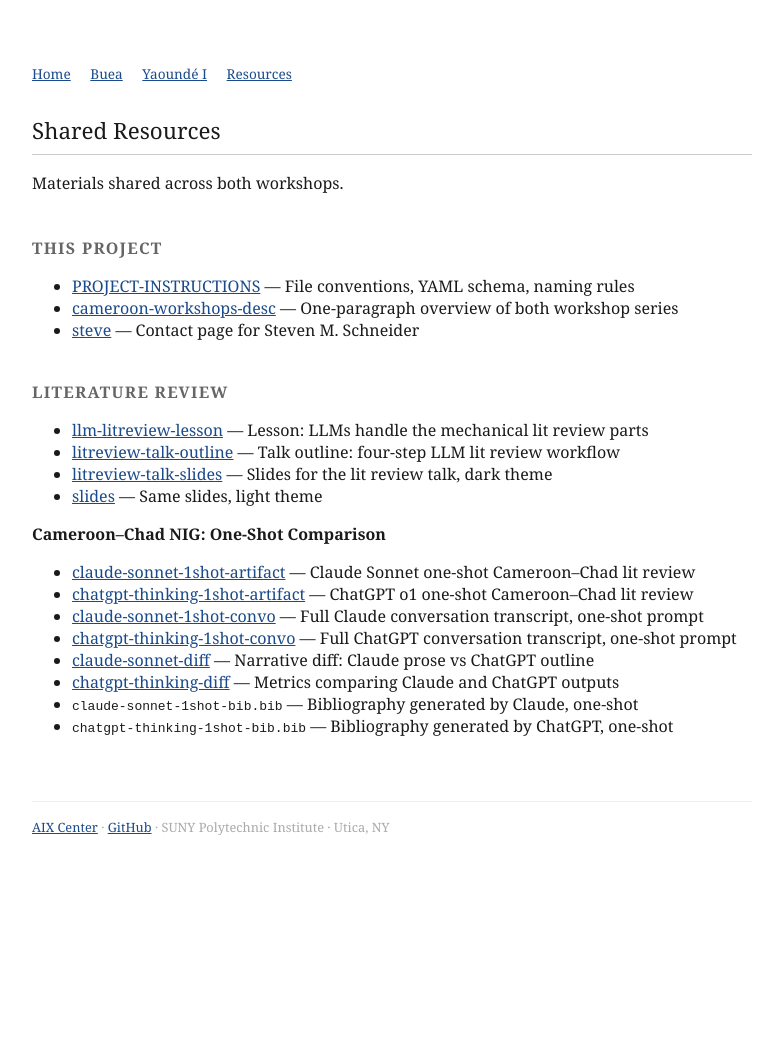
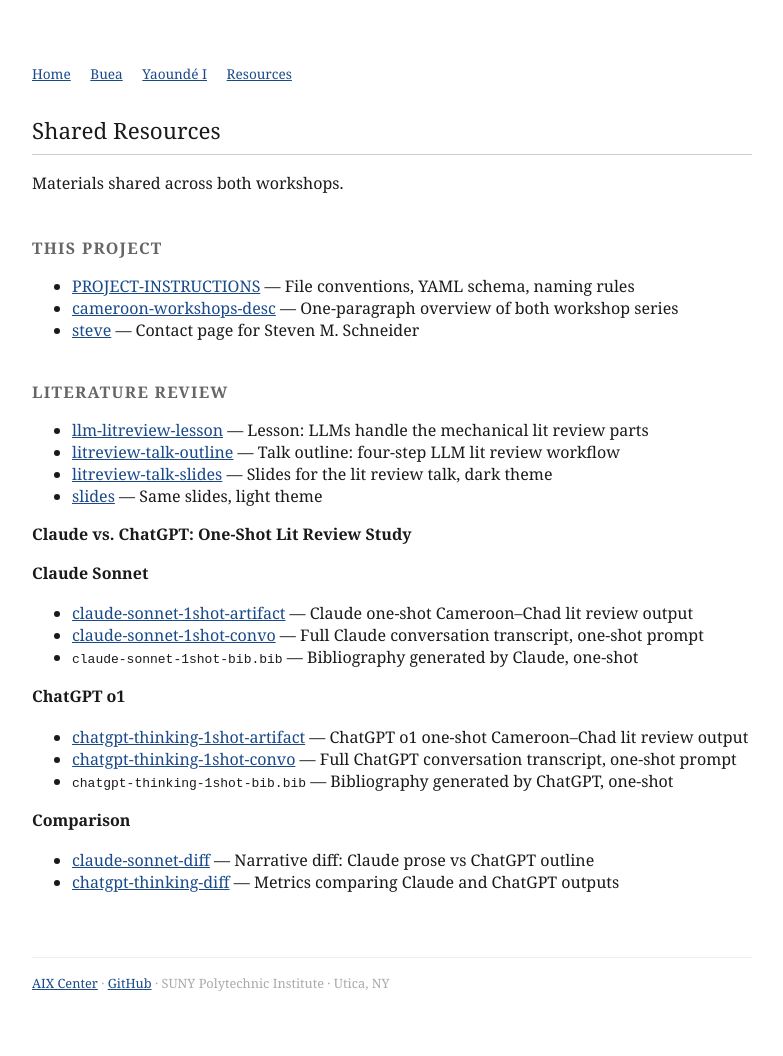
Before and after one commit to sunypolyaix/cameroon-workshops-2026, a Jekyll site: the page built from shared/index.md, in a window 1280 px wide. Shown: the whole page, without its empty margins (248-1031 px from the left). Built offline with Jekyll 4.4.1, drawn with Linux system fonts in a browser that asks for light colours; before the commit the page ends 900 px from its top, so only the background shows below that.

Commit message:
steve lit review wkshop

```diff
--- a/shared/index.md
+++ b/shared/index.md
@@ -9,24 +9,29 @@ Materials shared across both workshops.
 
 ## This Project
 
-- [PROJECT-INSTRUCTIONS](PROJECT-INSTRUCTIONS) — File conventions, YAML schema, naming rules
-- [cameroon-workshops-desc](cameroon-workshops-desc) — One-paragraph overview of both workshop series
-- [steve](steve) — Contact page for Steven M. Schneider
+- <a href="PROJECT-INSTRUCTIONS" target="_blank" rel="noopener">PROJECT-INSTRUCTIONS</a> — File conventions, YAML schema, naming rules
+- <a href="cameroon-workshops-desc" target="_blank" rel="noopener">cameroon-workshops-desc</a> — One-paragraph overview of both workshop series
+- <a href="steve" target="_blank" rel="noopener">steve</a> — Contact page for Steven M. Schneider
 
 ## Literature Review
 
-- [llm-litreview-lesson](lit-review/llm-litreview-lesson) — Lesson: LLMs handle the mechanical lit review parts
-- [litreview-talk-outline](lit-review/litreview-talk-outline) — Talk outline: four-step LLM lit review workflow
-- [litreview-talk-slides](lit-review/litreview-talk-slides.html) — Slides for the lit review talk, dark theme
-- [slides](lit-review/slides.html) — Same slides, light theme
+- <a href="lit-review/llm-litreview-lesson" target="_blank" rel="noopener">llm-litreview-lesson</a> — Lesson: LLMs handle the mechanical lit review parts
+- <a href="lit-review/litreview-talk-outline" target="_blank" rel="noopener">litreview-talk-outline</a> — Talk outline: four-step LLM lit review workflow
+- <a href="lit-review/litreview-talk-slides.html" target="_blank" rel="noopener">litreview-talk-slides</a> — Slides for the lit review talk, dark theme
+- <a href="lit-review/slides.html" target="_blank" rel="noopener">slides</a> — Same slides, light theme
 
-### Cameroon–Chad NIG: One-Shot Comparison
+### Claude vs. ChatGPT: One-Shot Lit Review Study
 
-- [claude-sonnet-1shot-artifact](lit-review/claude-sonnet-1shot-artifact) — Claude Sonnet one-shot Cameroon–Chad lit review
-- [chatgpt-thinking-1shot-artifact](lit-review/chatgpt-thinking-1shot-artifact) — ChatGPT o1 one-shot Cameroon–Chad lit review
-- [claude-sonnet-1shot-convo](lit-review/claude-sonnet-1shot-convo) — Full Claude conversation transcript, one-shot prompt
-- [chatgpt-thinking-1shot-convo](lit-review/chatgpt-thinking-1shot-convo) — Full ChatGPT conversation transcript, one-shot prompt
-- [claude-sonnet-diff](lit-review/claude-sonnet-diff) — Narrative diff: Claude prose vs ChatGPT outline
-- [chatgpt-thinking-diff](lit-review/chatgpt-thinking-diff) — Metrics comparing Claude and ChatGPT outputs
+**Claude Sonnet**
+- <a href="lit-review/claude-sonnet-1shot-artifact" target="_blank" rel="noopener">claude-sonnet-1shot-artifact</a> — Claude one-shot Cameroon–Chad lit review output
+- <a href="lit-review/claude-sonnet-1shot-convo" target="_blank" rel="noopener">claude-sonnet-1shot-convo</a> — Full Claude conversation transcript, one-shot prompt
 - `claude-sonnet-1shot-bib.bib` — Bibliography generated by Claude, one-shot
+
+**ChatGPT o1**
+- <a href="lit-review/chatgpt-thinking-1shot-artifact" target="_blank" rel="noopener">chatgpt-thinking-1shot-artifact</a> — ChatGPT o1 one-shot Cameroon–Chad lit review output
+- <a href="lit-review/chatgpt-thinking-1shot-convo" target="_blank" rel="noopener">chatgpt-thinking-1shot-convo</a> — Full ChatGPT conversation transcript, one-shot prompt
 - `chatgpt-thinking-1shot-bib.bib` — Bibliography generated by ChatGPT, one-shot
+
+**Comparison**
+- <a href="lit-review/claude-sonnet-diff" target="_blank" rel="noopener">claude-sonnet-diff</a> — Narrative diff: Claude prose vs ChatGPT outline
+- <a href="lit-review/chatgpt-thinking-diff" target="_blank" rel="noopener">chatgpt-thinking-diff</a> — Metrics comparing Claude and ChatGPT outputs
```
